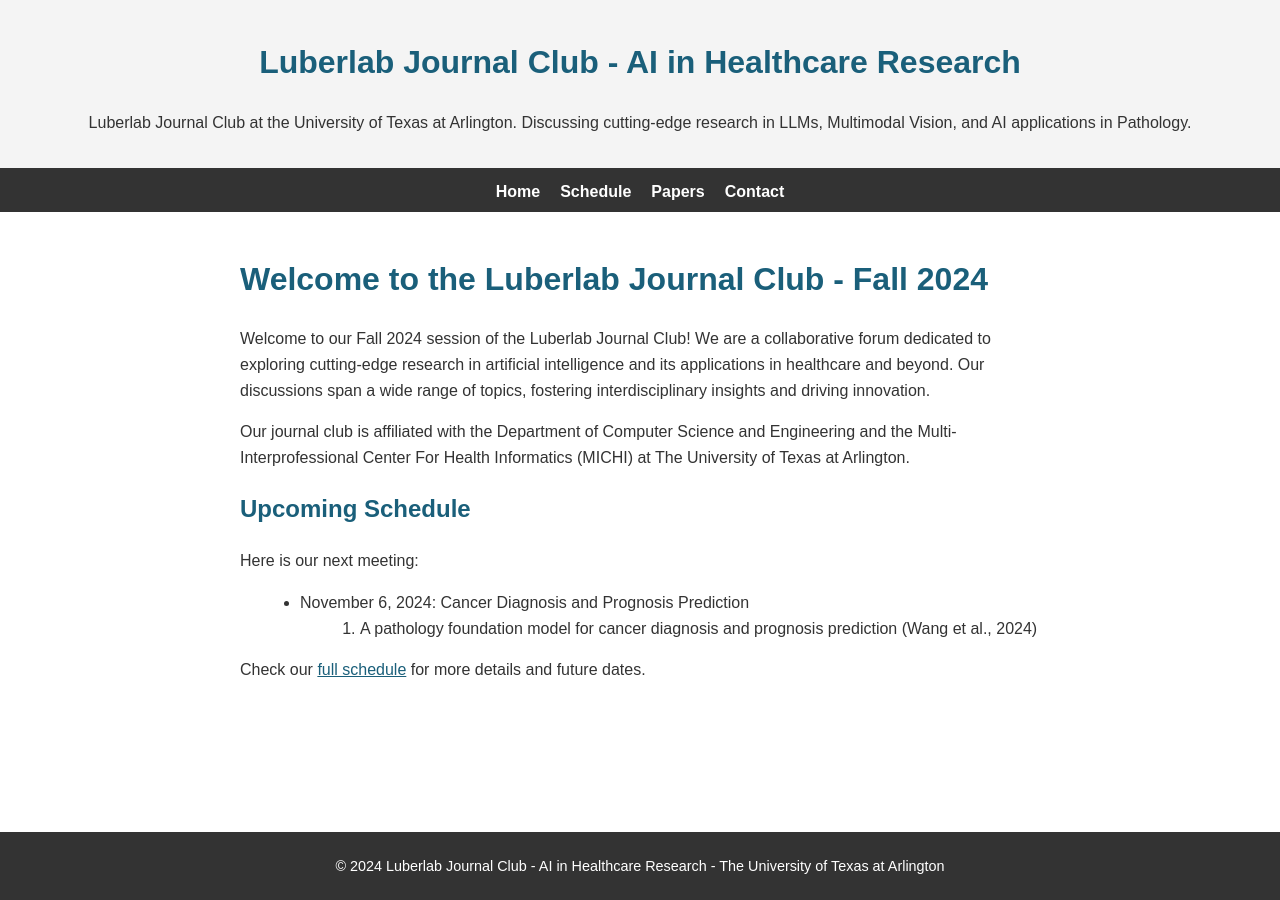
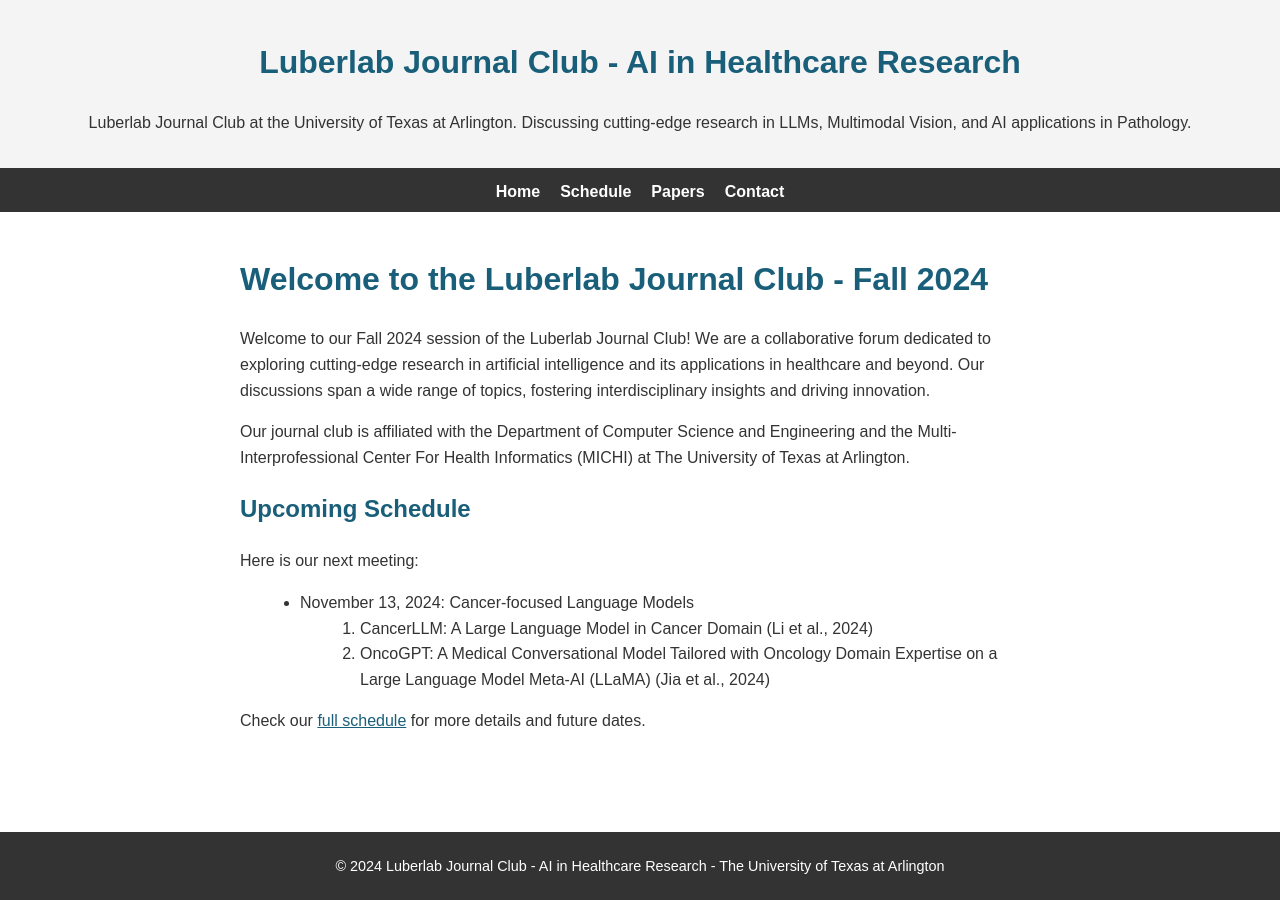
Before and after one commit to facevoid/luberlab-journal-club, a Jekyll site: the page built from index.md, in a window 1280 px wide. Built offline with Jekyll 4.4.1, drawn with Linux system fonts in a browser that asks for light colours.

Commit message:
Add Nov 13

```diff
--- a/index.md
+++ b/index.md
@@ -3,17 +3,15 @@ layout: default
 title: "Luberlab Journal Club - Fall 2024 | University of Texas at Arlington"
 description: "Join the Luberlab Journal Club for discussions on AI in healthcare, language models, and interdisciplinary research at UTA."
 ---
-
 # Welcome to the Luberlab Journal Club - Fall 2024
-
 Welcome to our Fall 2024 session of the Luberlab Journal Club! We are a collaborative forum dedicated to exploring cutting-edge research in artificial intelligence and its applications in healthcare and beyond. Our discussions span a wide range of topics, fostering interdisciplinary insights and driving innovation.
 
 Our journal club is affiliated with the Department of Computer Science and Engineering and the Multi-Interprofessional Center For Health Informatics (MICHI) at The University of Texas at Arlington.
 
 ## Upcoming Schedule
-
 Here is our next meeting:
-- November 6, 2024: Cancer Diagnosis and Prognosis Prediction
-  1. A pathology foundation model for cancer diagnosis and prognosis prediction (Wang et al., 2024)
+- November 13, 2024: Cancer-focused Language Models
+  1. CancerLLM: A Large Language Model in Cancer Domain (Li et al., 2024)
+  2. OncoGPT: A Medical Conversational Model Tailored with Oncology Domain Expertise on a Large Language Model Meta-AI (LLaMA) (Jia et al., 2024)
 
 Check our [full schedule]({{ "/schedule" | relative_url }}) for more details and future dates.
```
Also changed, not shown: schedule.md (+2 -4 lines).
